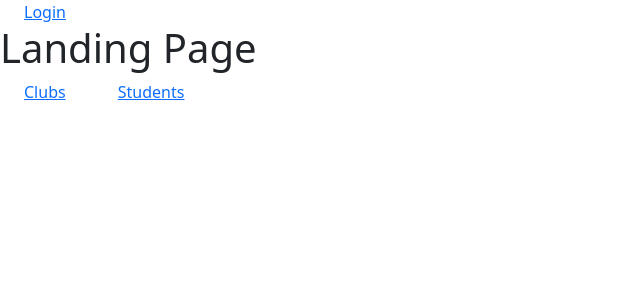
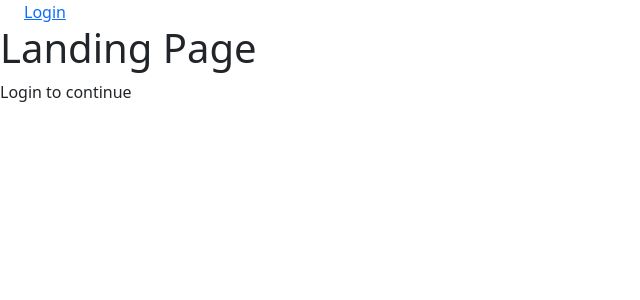
Before and after one commit to joisemp/club_management_softwore, a Django app: page / in a window 1280 px wide. Shown: the top 300 px of the page, without its empty margins (0-640 px from the left). Run offline with Django 3.2, Linux system fonts and the light colour scheme; some libraries are stand-ins or nearby versions.

Commit message:
Made some changes
- If user is not organisation and is logged in redirect to clubs:club-list
- Only org users who are logged in can access create, edit and delete view
- Only authenticated and org user can access edit and delete button
- Wrapped card with a link. Gave it a class 'card-link'
- Added SESSION_EXPIRE_AT_BROWSER_CLOSE = True
- Made changes in landing page
- Made changes in _base.scss file

```diff
--- a/accounts/mixins.py
+++ b/accounts/mixins.py
@@ -16,4 +16,6 @@ class CheckUserAndRedirectMixin(AccessMixin):
         if request.user.is_authenticated:
             if request.user.is_org:
                 return redirect('accounts:org-profile')
+            else:
+                return redirect('clubs:club-list')
         return super().dispatch(request, *args, **kwargs)
--- a/clubs/templates/clubs/clubs.html
+++ b/clubs/templates/clubs/clubs.html
@@ -17,10 +17,11 @@
 
 {% for club in clubs %}
 <div class="container">
-    <a href="{% url 'clubs:club-detail' club.pk %}">
+    <a class="card-link" href="{% url 'clubs:club-detail' club.pk %}">
         <div class="card">
             <h3>{{ club.name }}</h3>
             <p>{{ club.description }}</p>
+            {% if request.user.is_authenticated and request.user.is_org %}
             <div class="d-flex">
                 <a href="{% url 'clubs:club-edit' club.pk %}" class="m-2">
                     <button class="btn btn-primary">Edit</button>
@@ -29,6 +30,7 @@
                     <button class="btn btn-danger">Delete</button>
                 </a>
             </div>
+            {% endif %}
         </div>
     </a>
 </div>
--- a/main/settings/base.py
+++ b/main/settings/base.py
@@ -109,3 +109,6 @@ STATICFILES_FINDERS = [
 
 # Django Sass
 SASS_PROCESSOR_ROOT = os.path.join(BASE_DIR, 'static')
+
+
+SESSION_EXPIRE_AT_BROWSER_CLOSE = True
--- a/static/stylesheets/club_list/club_list.css
+++ b/static/stylesheets/club_list/club_list.css
@@ -1,4 +1,4 @@
-.card a {
+.card-link {
   text-decoration: none;
   color: black; }
 
--- a/templates/landing_page.html
+++ b/templates/landing_page.html
@@ -1,6 +1,12 @@
 {% extends 'base.html' %}
 {% block content %}
-    <h1>Landing Page</h1>
-    <a class="mx-4" href="{%url 'clubs:club-list'%}">Clubs</a>
-    <a class="mx-4" href="#">Students</a>
+<h1>Landing Page</h1>
+{% if request.user.is_authenticated and request.user.is_org %}
+<a class="mx-4" href="{%url 'clubs:club-list'%}">Clubs</a>
+<a class="mx-4" href="#">Students</a>
+{% elif request.user.is_authenticated %}
+<p>Logged in as : {{request.user}}</p>
+{% else %}
+<p>Login to continue</p>
+{% endif %}
 {% endblock content %}
```
Also changed, not shown: clubs/views.py (+13 -4 lines), static/stylesheets/base/_base.scss (+3 -5 lines).
